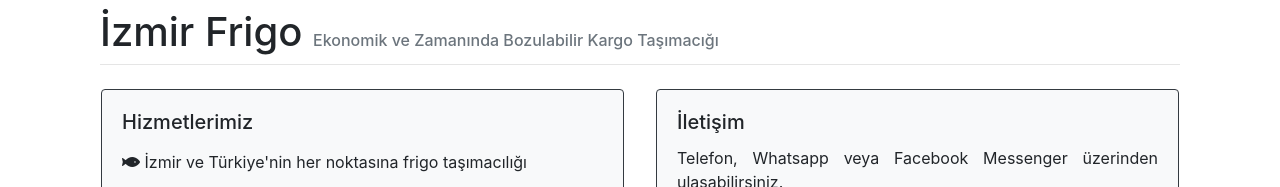
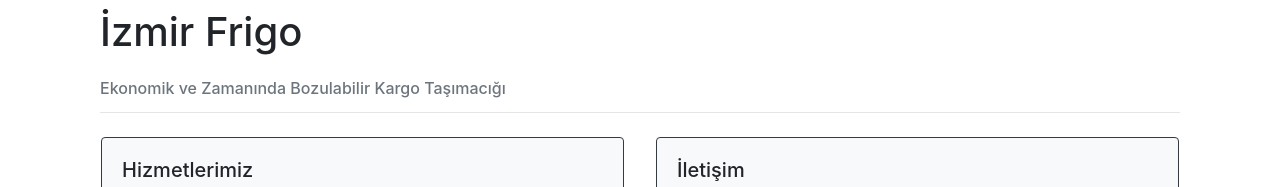
Before and after one commit to IoniaOU/izmirfrigo, a plain HTML site: page index.html in a window 1280 px wide. Shown: the top 187 px of the page. Drawn offline with nearby package versions, Linux system fonts and the light colour scheme.

Commit message:
br tag added

```diff
--- a/index.html
+++ b/index.html
@@ -30,7 +30,7 @@
 <div id="Home" class="container mt-2">
 	<div class="container">
 		<h1>
-			İzmir Frigo <span class="h6 text-muted">Ekonomik ve Zamanında Bozulabilir Kargo Taşımacığı</span>
+			İzmir Frigo<br><span class="h6 text-muted">Ekonomik ve Zamanında Bozulabilir Kargo Taşımacığı</span>
 		</h1>
 
 		<hr class="my-2">
```
